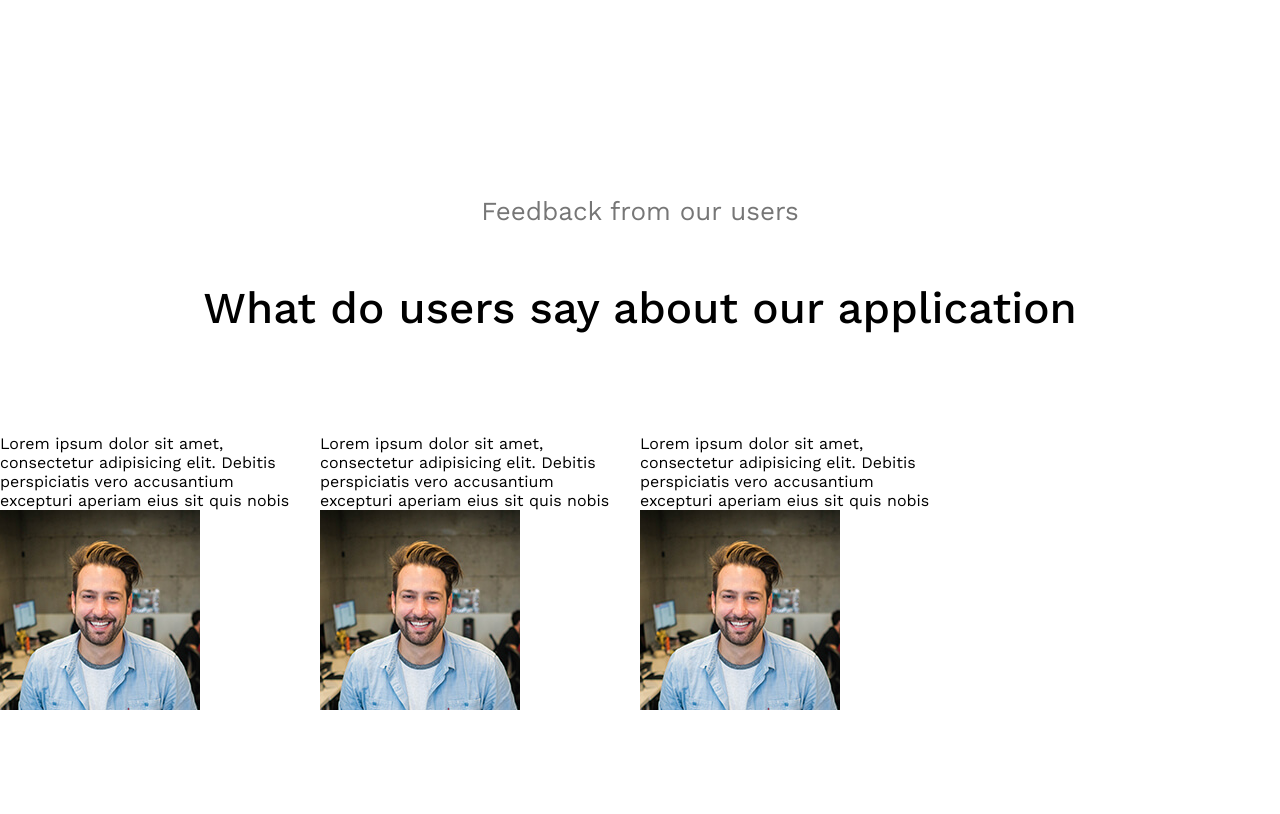
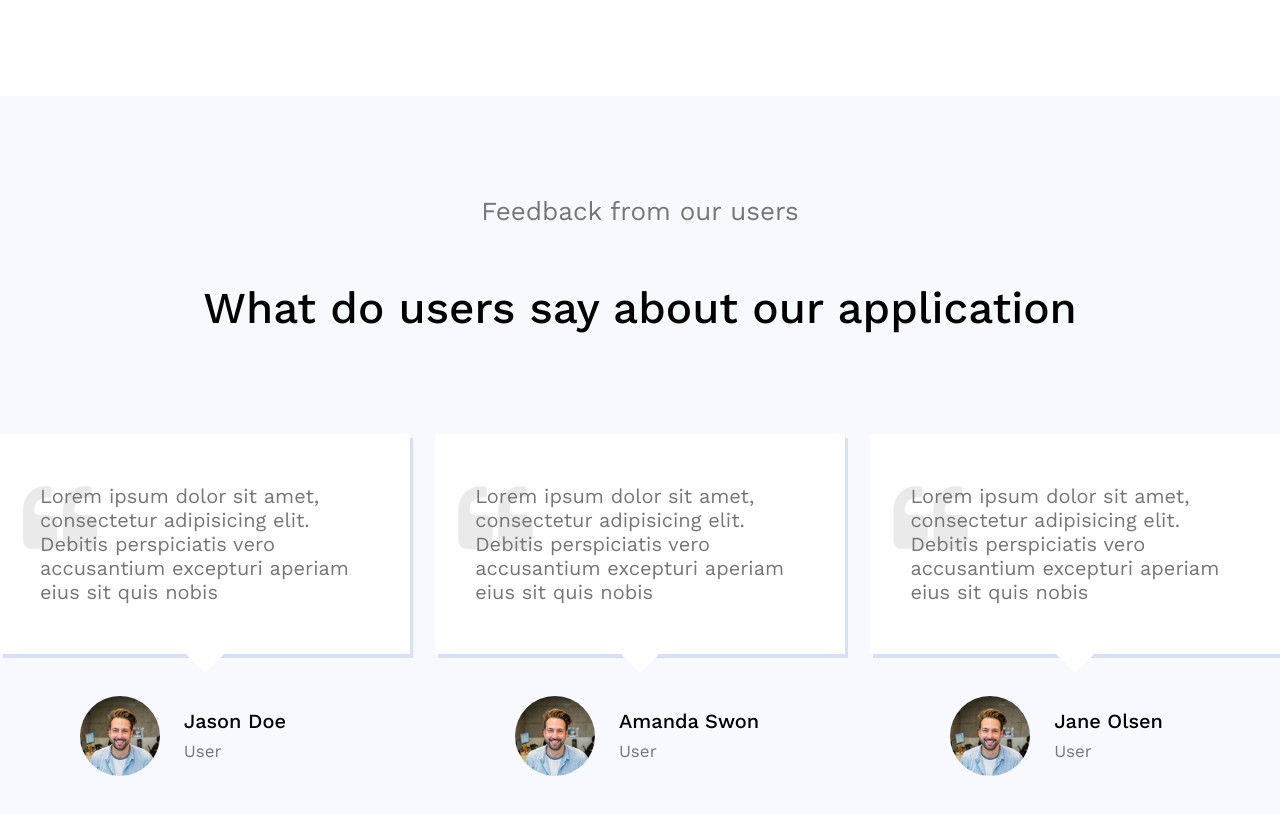
Before and after one commit to ashikdas/AppAMP, a plain HTML site: page index.html in a window 1280 px wide. Shown: the part 5063-5877 px from the top of the page. Drawn offline with nearby package versions, Linux system fonts and the light colour scheme.

Commit message:
End of Testimonial Section

```diff
--- a/index.html
+++ b/index.html
@@ -292,7 +292,7 @@
         </div>
     </div>
 
-    <div class="testimonial-section">
+    <div class="testimonial-section p-bg">
         <div class="mid-content">
             <div class="section-title newslatter-title text-center">
                 <p>Feedback from our users</p>
@@ -304,8 +304,12 @@
                         <p>
                             Lorem ipsum dolor sit amet, consectetur adipisicing elit. Debitis perspiciatis vero accusantium excepturi aperiam eius sit quis nobis</p>
                     </div>
-                    <div class="t-user-img">
+                    <div class="t-user-img clear">
                         <img src="img/face1.jpg" alt="">
+                        <div class="t-user-bio">
+                            <h4>Jason Doe</h4>
+                            <span>User</span>
+                        </div>
                     </div>
                 </div>
                 <div class="t-item left">
@@ -313,8 +317,12 @@
                         <p>
                             Lorem ipsum dolor sit amet, consectetur adipisicing elit. Debitis perspiciatis vero accusantium excepturi aperiam eius sit quis nobis</p>
                     </div>
-                    <div class="t-user-img">
+                    <div class="t-user-img clear">
                         <img src="img/face1.jpg" alt="">
+                        <div class="t-user-bio">
+                            <h4>Amanda Swon</h4>
+                            <span>User</span>
+                        </div>
                     </div>
                 </div>
                 <div class="t-item left">
@@ -322,8 +330,12 @@
                         <p>
                             Lorem ipsum dolor sit amet, consectetur adipisicing elit. Debitis perspiciatis vero accusantium excepturi aperiam eius sit quis nobis</p>
                     </div>
-                    <div class="t-user-img">
+                    <div class="t-user-img clear">
                         <img src="img/face1.jpg" alt="">
+                        <div class="t-user-bio">
+                            <h4>Jane Olsen</h4>
+                            <span>User</span>
+                        </div>
                     </div>
                 </div>
             </div>
--- a/style.css
+++ b/style.css
@@ -482,9 +482,72 @@ body,h1,h2,h3,h4,h5,p,a,span{
     margin-top: 100px;
 }
 .t-item{
-    width: 23%;
+    width: 32%;
     margin-right: 2%;
 }
 .t-item:last-child{
     margin-right: 0;
 }
+
+.t-content{
+    background: #fff;
+    box-shadow: 3px 4px 0 rgba(98, 120, 223, .2);
+    padding: 50px 40px;
+    box-sizing: border-box;
+    margin-bottom: 42px;
+
+    position: relative
+}
+.t-content::after{
+    content: "";
+    position: absolute;
+    bottom: -19px;
+    left: 0;
+    right: 0;
+    margin: auto;
+    width: 0;
+    height: 0;
+    border-style: solid;
+    border-width: 20px 20px 0 20px;
+    border-color: #ffffff transparent transparent transparent;
+}
+.t-content p{
+    color: #767676;
+    font-size: 20px;
+    font-weight: 1.8em;
+    position: relative;
+    margin-bottom: 0;
+}
+.t-content p::before {
+	content: "\f10d";
+	font-family: FontAwesome;
+	font-size: 80px;
+	position: absolute;
+	opacity: .15;
+	left: -17px;
+	top: -4px;
+}
+.t-user-bio {
+    position: relative;
+    top: 13px;
+}
+.t-user-bio h4 {
+    font-size: 20px;
+    font-weight: 500;
+    margin-bottom: 8px;
+}
+.t-user-bio span {
+    display: inline-block;
+    color: #767676;
+    font-size: 17px;
+}
+.t-user-img {
+    width: 250px;
+    margin: auto;
+}
+.t-user-img img{
+    border-radius: 50%;
+    width: 80px;
+    float: left;
+    margin-right: 24px;
+}
```
